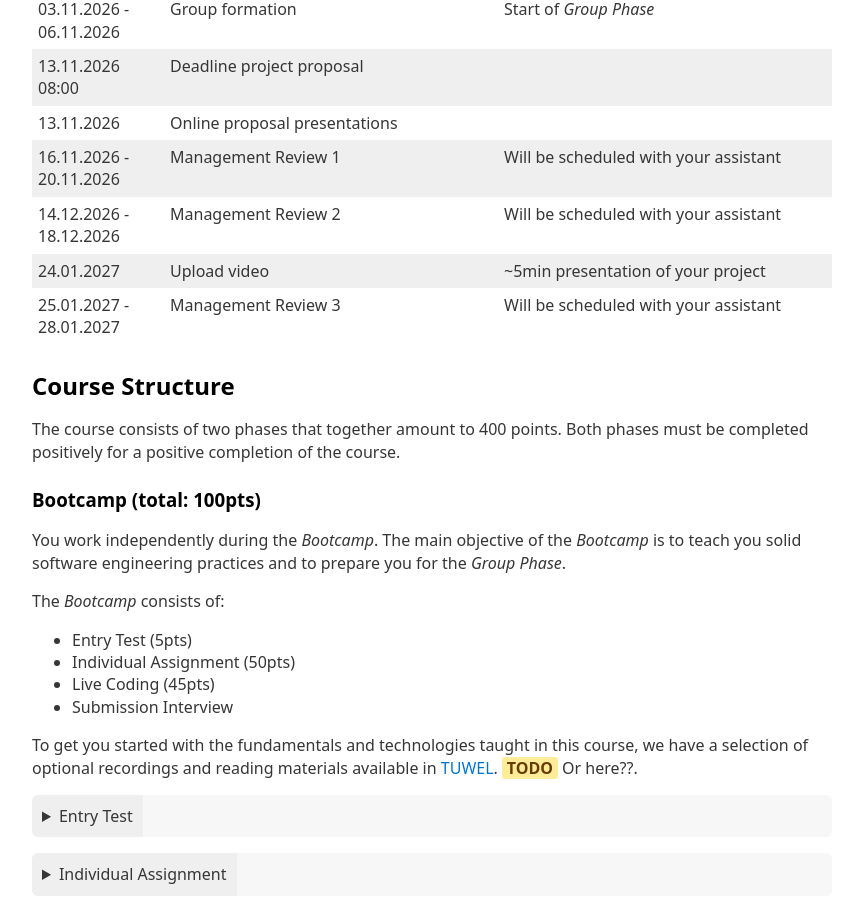
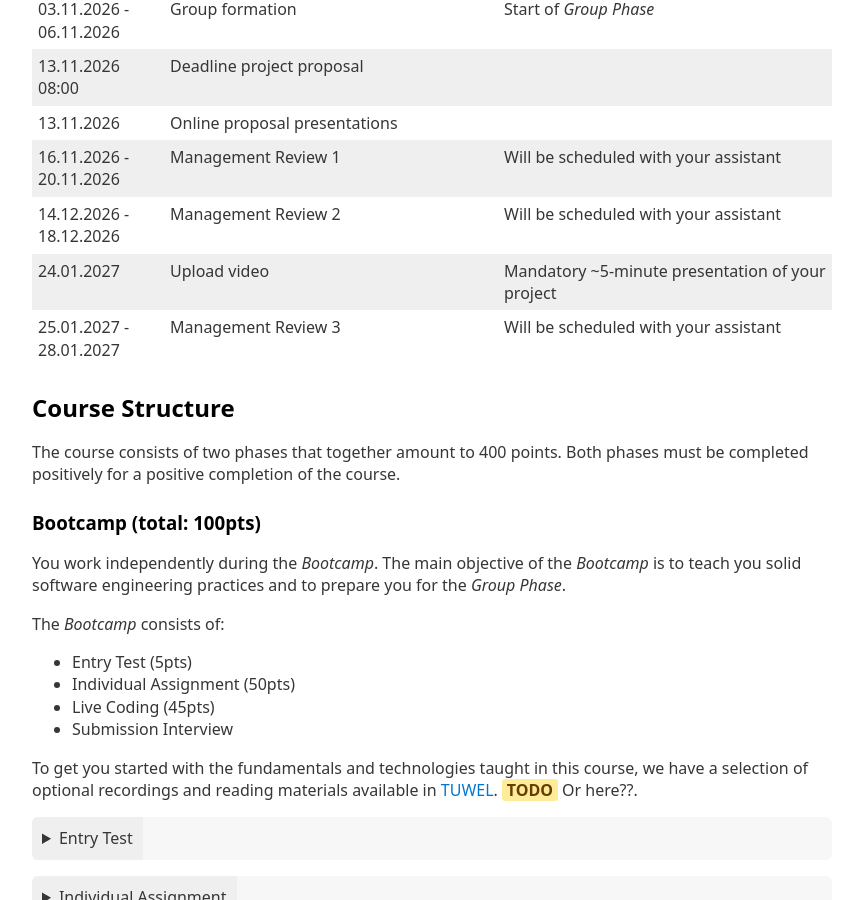
Before and after one commit to software-engineering-tuwien/software-engineering-tuwien.github.io, a Jekyll site: the page built from sep/2026W/index.html, in a window 1280 px wide and 900 px high, scrolled down 2479 px. Shown: the whole window, without its empty margins (208-1071 px from the left). Built offline with Jekyll 4.4.1, drawn with Linux system fonts in a browser that asks for light colours.

Commit message:
Make SEP video mandatory within project-success grade

```diff
--- a/sep/2026W/index.html
+++ b/sep/2026W/index.html
@@ -227,7 +227,7 @@
             <tr>
               <td>24.01.2027</td>
               <td>Upload video</td>
-              <td>~5min presentation of your project</td>
+              <td>Mandatory ~5-minute presentation of your project</td>
             </tr>
             <tr>
               <td>25.01.2027 - 28.01.2027</td>
@@ -409,8 +409,8 @@
         <p>
           The <strong><em>Overall Project Success</em></strong> will be assessed by your assistant during the
           final <em>Management Review</em>. The assessment will be based on the quality of your final product,
-          <span class="todo">TODO: the video presentation?</span>, the
-          completeness of your project and the overall success of your team.
+          the mandatory video presentation, the completeness of your project and the overall success of your team.
+          The video is part of <em>Overall Project Success</em> and is not graded separately.
         </p>
       </details>
     </section>
```
